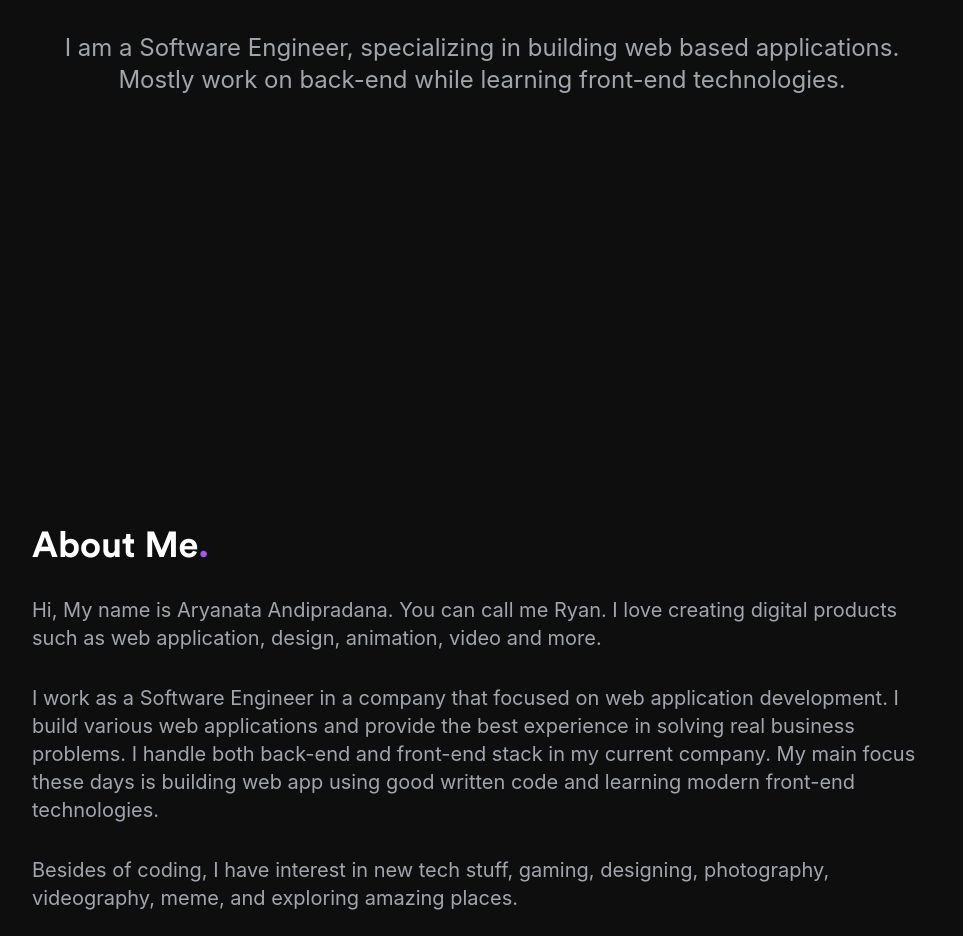
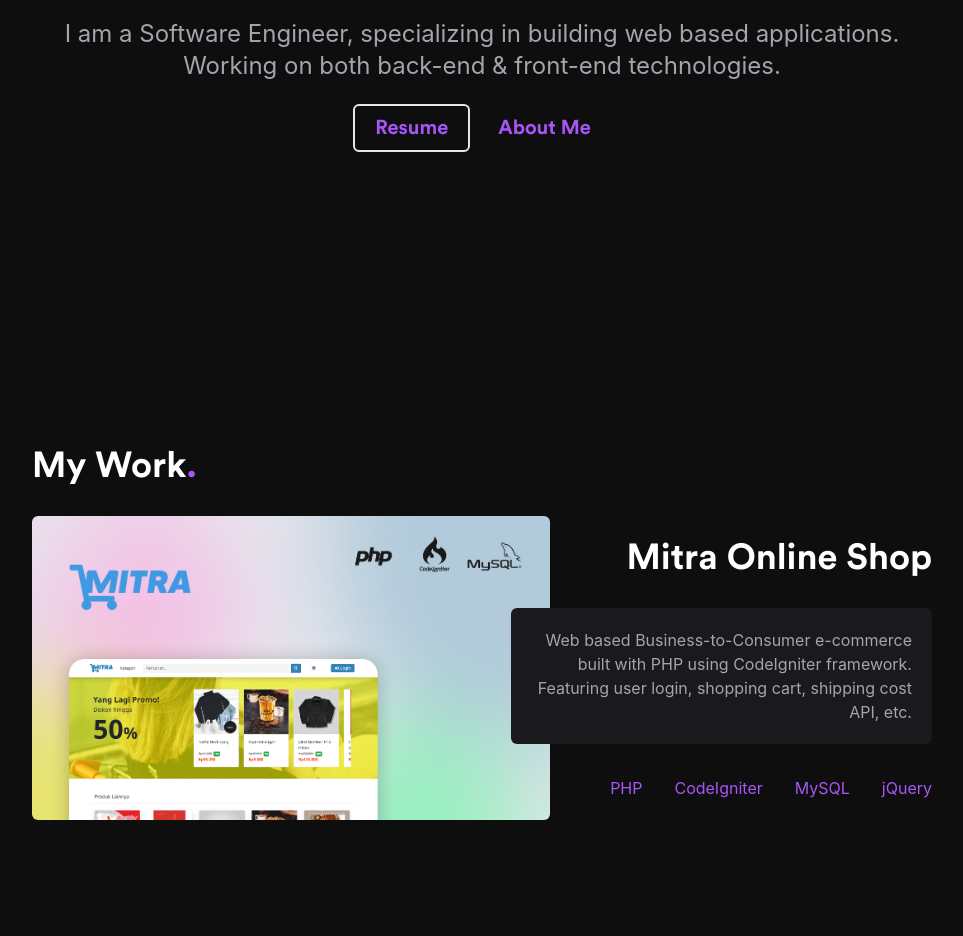
Before and after one commit to aryanataandi/aryanataandi-next, a Next.js app: page / in a window 1280 px wide. Shown: the part 416-1352 px from the top of the page, without its empty margins (158-1121 px from the left). Built offline with nearby package versions, Linux system fonts and the light colour scheme.

Commit message:
change Home page

```diff
--- a/components/App.jsx
+++ b/components/App.jsx
@@ -17,35 +17,17 @@ function App() {
             <br />
             <p className="text-secondary text-body">
               I am a Software Engineer, specializing in building web based
-              applications. Mostly work on back-end while learning front-end
-              technologies.
+              applications. Working on both back-end & front-end technologies.
             </p>
           </div>
-        </div>
-      </section>
-      <section className="my-36">
-        <h2 className="leading-none mb-8">
-          About Me<span className="text-purple-500">.</span>
-        </h2>
-        <div className="text-secondary">
-          <p className="text-xl mb-8">
-            Hi, My name is Aryanata Andipradana. You can call me Ryan. I love
-            creating digital products such as web application, design,
-            animation, video and more.
-          </p>
-          <p className="text-xl mb-8">
-            I work as a Software Engineer in a company that focused on web
-            application development. I build various web applications and
-            provide the best experience in solving real business problems. I
-            handle both back-end and front-end stack in my current company. My
-            main focus these days is building web app using good written code
-            and learning modern front-end technologies.
-          </p>
-          <p className="text-xl mb-8">
-            Besides of coding, I have interest in new tech stuff, gaming,
-            designing, photography, videography, meme, and exploring amazing
-            places.
-          </p>
+          <Link href="/resume">
+            <a className="btn mr-2">Resume</a>
+          </Link>
+          <Link href="/about">
+            <a className="btn border-0 hover:bg-opacity-20 hover:text-white">
+              About Me
+            </a>
+          </Link>
         </div>
       </section>
       <section>
@@ -53,8 +35,8 @@ function App() {
           <h2 className="leading-none mb-8">
             My Work<span className="text-purple-500">.</span>
           </h2>
-          <Projects/>
-          <div className="text-center my-56">
+          <Projects />
+          <div className="text-center mb-56 mt-14 md:mt-32">
             <h2 className="mb-7">Other things i've built</h2>
             <Link href="/archive">
               <a className="btn">Project Archive</a>
```
